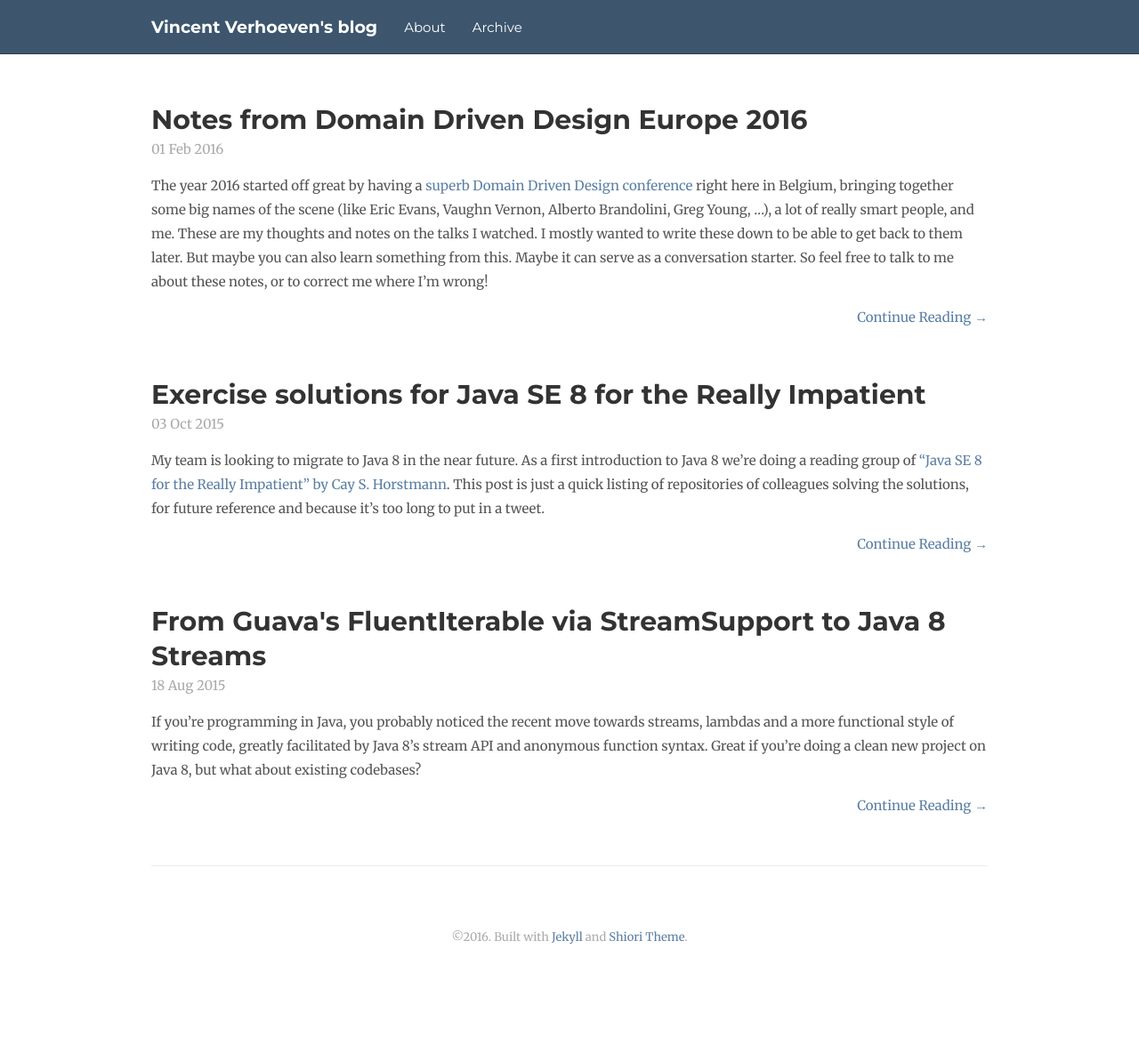
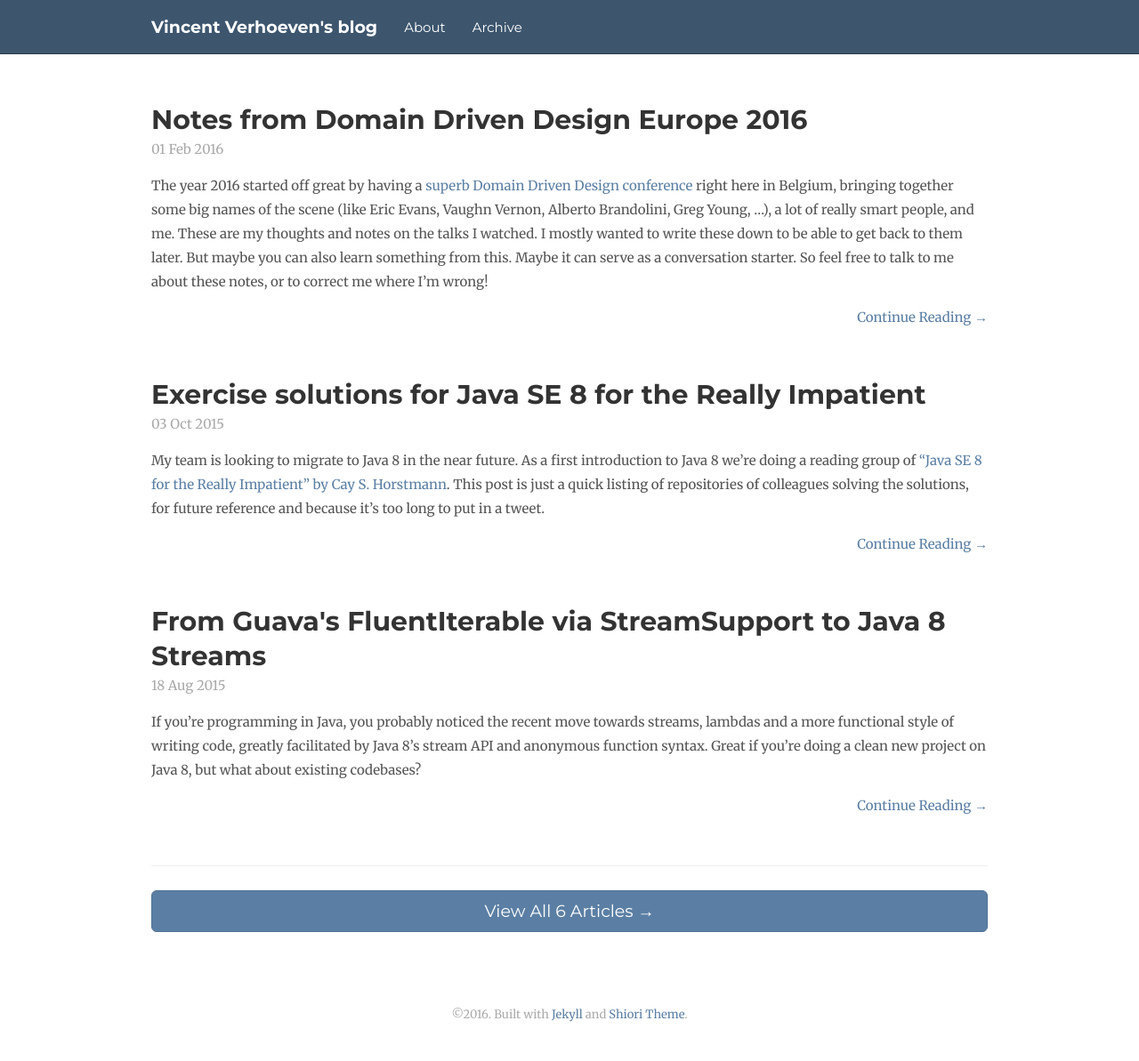
Before and after one commit to verhoevenv/verhoevenv.github.io, a Jekyll site: the page built from index.html, in a window 1280 px wide. Shown: the whole page at 89% size. Built offline with Jekyll 4.4.1, drawn with Linux system fonts in a browser that asks for light colours; nearby versions of some CDN libraries; comment, search, counter and statistics services are not loaded; before the commit the page ends 1105 px from its top, so only the background shows below that.

Commit message:
Fix missing link to remaining articles

```diff
--- a/index.html
+++ b/index.html
@@ -21,7 +21,7 @@
 </div>
 {% endfor %}
 <hr>
-{% if site.posts > site.data.theme.num_home_posts %}
+{% if site.posts.size > site.data.theme.num_home_posts %}
 <div class="home-read-more">
   <a href="{{ "/archive" | prepend:site.baseurl }}" class="btn btn-primary btn-block btn-lg">View All {{ site.posts | size }} Articles →</a>
 </div>
```
